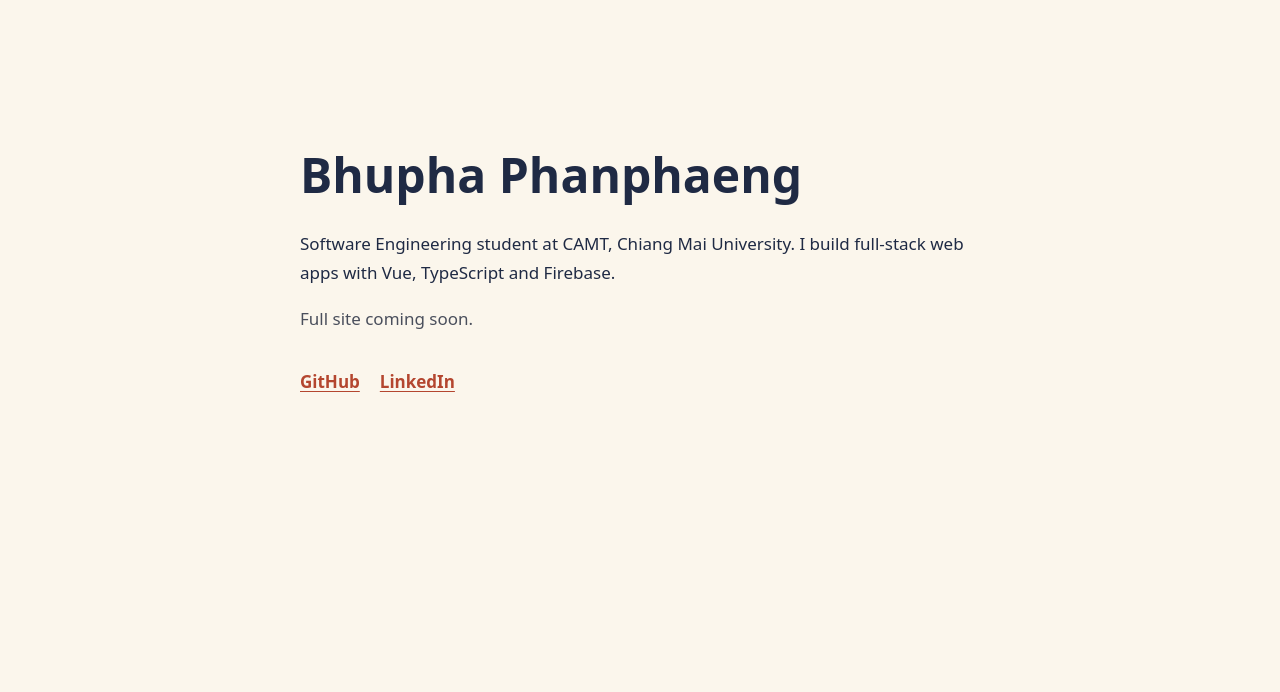
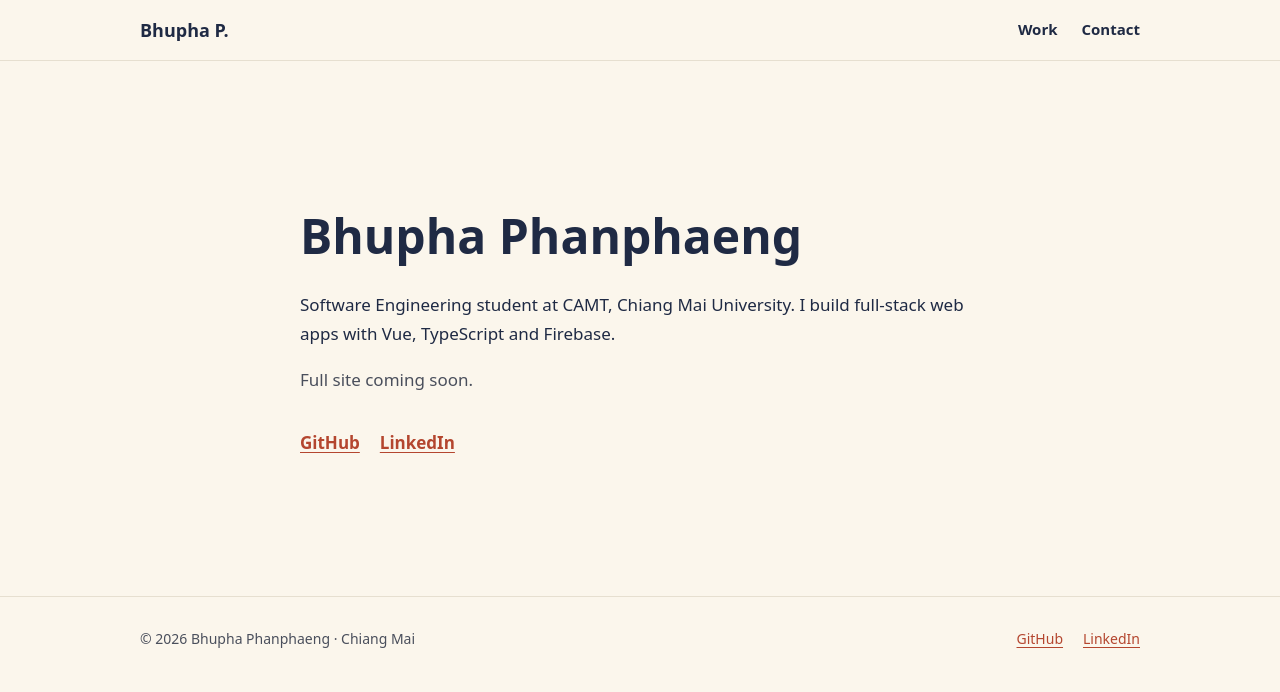
Before and after one commit to BP5039/bhupha-p.com, an Astro site: page / in a window 1280 px wide. Built offline with nearby package versions, Linux system fonts and the light colour scheme; Astro itself is replaced by a stand-in of ours.

Commit message:
Add a site-wide nav bar and footer

```diff
--- /dev/null
+++ b/src/components/Footer.astro
@@ -0,0 +1,22 @@
+---
+const year = new Date().getFullYear();
+---
+<footer class="footer">
+  <div class="container wide footer-inner">
+    <span>© {year} Bhupha Phanphaeng · Chiang Mai</span>
+    <span class="links">
+      <a href="https://github.com/BP5039">GitHub</a>
+      <a href="https://www.linkedin.com/in/bhupha-phanphaeng/">LinkedIn</a>
+    </span>
+  </div>
+</footer>
+
+<style>
+  .footer { border-top: 1px solid var(--line); margin-top: 48px; }
+  .footer-inner {
+    display: flex; flex-wrap: wrap; gap: 8px 24px; justify-content: space-between; align-items: center;
+    padding-top: 20px; padding-bottom: 28px; font-size: 14px; color: var(--ink-soft);
+  }
+  .links { display: flex; gap: 20px; }
+  .links a { display: inline-flex; align-items: center; min-height: 44px; }
+</style>
--- /dev/null
+++ b/src/components/Nav.astro
@@ -0,0 +1,37 @@
+---
+// Site-wide navigation. Only links that already lead somewhere are listed;
+// add a line here as each new page goes live.
+const links = [
+  { href: '/#work', label: 'Work' },
+  { href: '/#contact', label: 'Contact' },
+];
+---
+<header class="nav">
+  <div class="container wide nav-inner">
+    <a class="brand" href="/">Bhupha P.</a>
+    <nav aria-label="Main">
+      <ul>
+        {links.map((link) => (
+          <li><a href={link.href}>{link.label}</a></li>
+        ))}
+      </ul>
+    </nav>
+  </div>
+</header>
+
+<style>
+  .nav {
+    position: sticky; top: 0; z-index: 10;
+    background: rgba(251, 246, 236, 0.92);
+    backdrop-filter: blur(6px);
+    border-bottom: 1px solid var(--line);
+  }
+  .nav-inner { display: flex; justify-content: space-between; align-items: center; min-height: 60px; }
+  .brand { font-weight: 700; font-size: 18px; color: var(--navy); text-decoration: none; padding: 10px 0; }
+  ul { display: flex; gap: 4px 24px; flex-wrap: wrap; list-style: none; margin: 0; padding: 0; }
+  li a {
+    display: inline-flex; align-items: center; min-height: 44px;
+    color: var(--navy); text-decoration: none; font-weight: 600; font-size: 15px;
+  }
+  li a:hover, .brand:hover { color: var(--terracotta); }
+</style>
--- a/src/layouts/Base.astro
+++ b/src/layouts/Base.astro
@@ -1,17 +1,22 @@
 ---
-// One layout shared by every page: <head>, global styles, and the page slot.
+// One layout shared by every page: <head>, global styles, nav, footer, and the page slot.
 import '../styles/global.css';
+import Nav from '../components/Nav.astro';
+import Footer from '../components/Footer.astro';
 
 interface Props {
   title: string;
   description?: string;
   lang?: string;
+  /** Set to false for standalone pages that bring their own header (the lantern page). */
+  chrome?: boolean;
 }
 
 const {
   title,
   description = 'Bhupha Phanphaeng - Software Engineering student at CAMT, Chiang Mai University.',
   lang = 'en',
+  chrome = true,
 } = Astro.props;
 ---
 <!doctype html>
@@ -25,6 +30,8 @@ const {
     <title>{title}</title>
   </head>
   <body>
+    {chrome && <Nav />}
     <slot />
+    {chrome && <Footer />}
   </body>
 </html>
--- a/src/pages/work/japan-capstone/yipeng.astro
+++ b/src/pages/work/japan-capstone/yipeng.astro
@@ -9,6 +9,7 @@ import LangToggle from '../../../components/LangToggle.vue';
   title="チェンマイからの贈り物 | A gift from Chiang Mai"
   description="イーペン祭りとランナーのランタン「コム」について。About the Lanna lantern (khom) and the Yi Peng festival of Chiang Mai."
   lang="ja"
+  chrome={false}
 >
   <header class="top">
     <div class="container top-inner">
--- a/src/styles/global.css
+++ b/src/styles/global.css
@@ -17,6 +17,7 @@
 
   --radius: 14px;
   --max: 720px;
+  --max-wide: 1040px;
 }
 
 *, *::before, *::after { box-sizing: border-box; }
@@ -50,6 +51,10 @@ h1, h2, h3 { line-height: 1.3; margin: 0 0 0.5em; }
   margin: 0 auto;
   padding: 0 20px;
 }
+.container.wide { max-width: var(--max-wide); }
+
+/* Sections reached from nav links stop below the sticky header. */
+[id] { scroll-margin-top: 76px; }
 
 @media (prefers-reduced-motion: reduce) {
   html { scroll-behavior: auto; }
```
